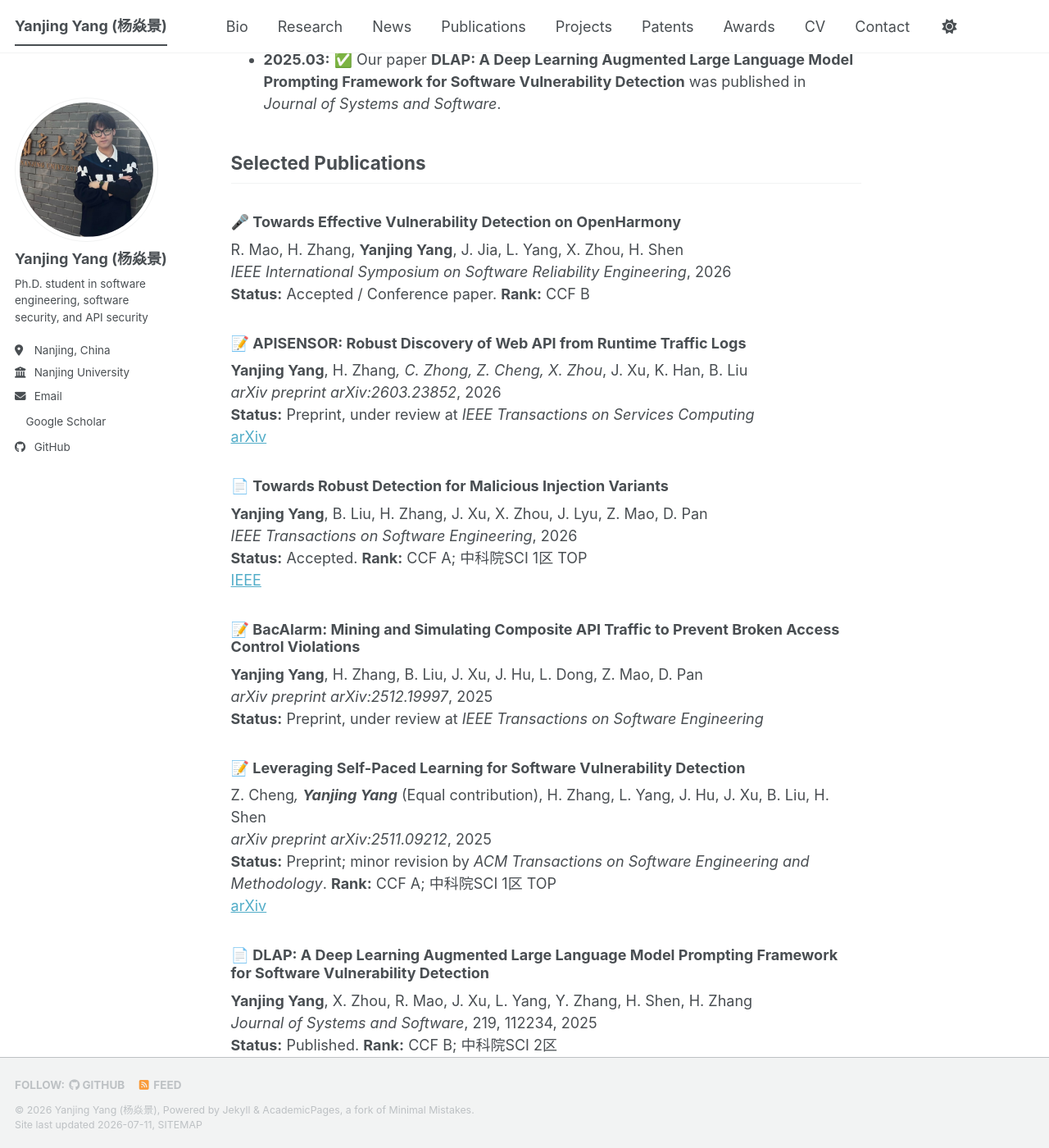
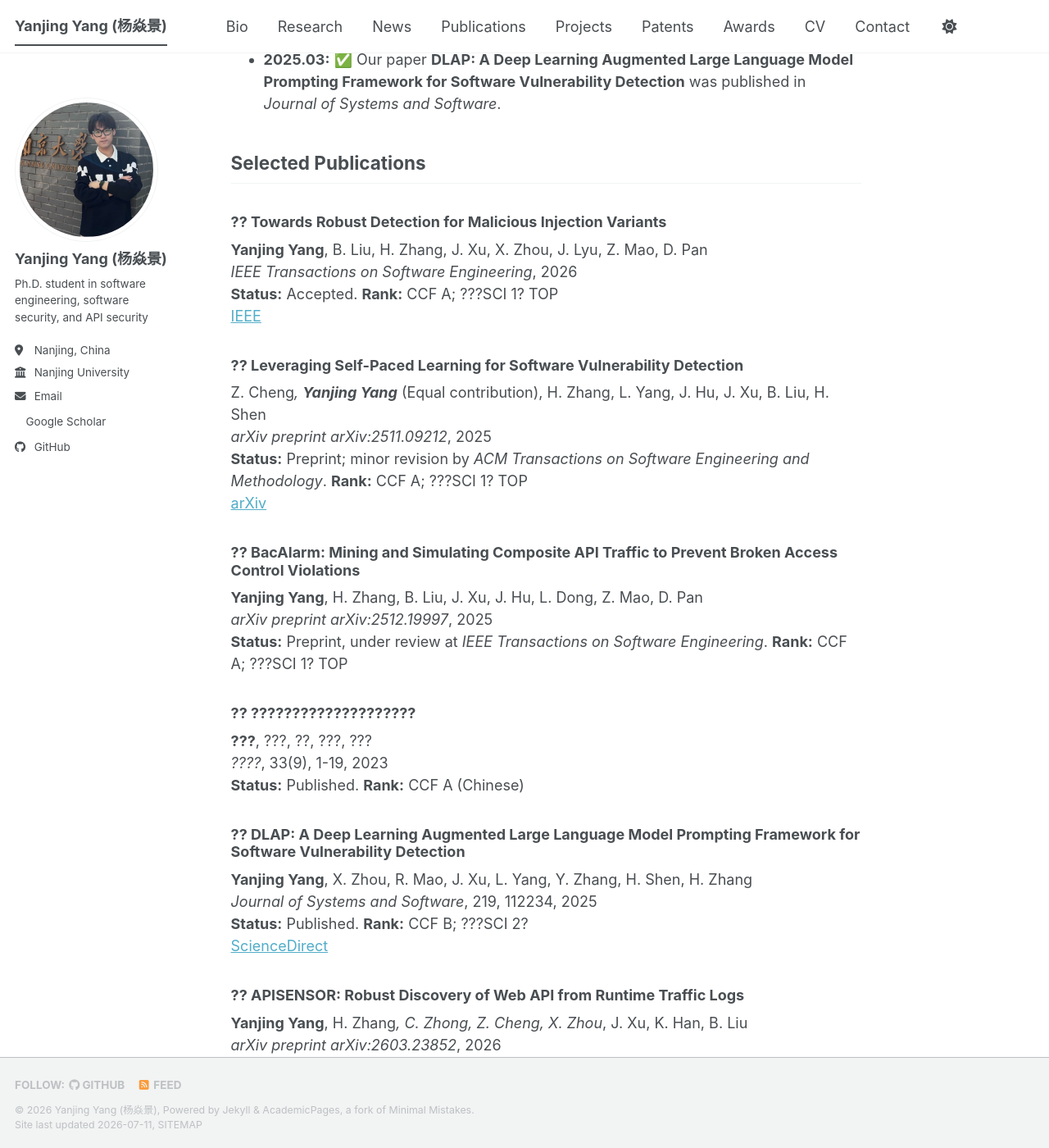
Before and after one commit to Yang-Yanjing/Yang-Yanjing.github.io, a Jekyll site: the page built from _pages/about.md, in a window 1280 px wide and 1400 px high, scrolled down 2172 px. Shown: the whole window at 82% size. Built offline with Jekyll 4.4.1, drawn with Linux system fonts in a browser that asks for light colours; a style sheet for code colours, icons or effects is not loaded; some of the changed text lies outside the part shown.

Commit message:
Reorder publications by authorship and rank

```diff
--- a/_pages/about.md
+++ b/_pages/about.md
@@ -51,90 +51,90 @@ B.Sc. in Software Engineering, Outstanding Undergraduate, GPA 3.88/4, Sep. 2018
 
 ## Selected Publications
 
-### 🎤 Towards Effective Vulnerability Detection on OpenHarmony
+### ?? Towards Robust Detection for Malicious Injection Variants
 
-R. Mao, H. Zhang, **Yanjing Yang**, J. Jia, L. Yang, X. Zhou, H. Shen
-*IEEE International Symposium on Software Reliability Engineering*, 2026
-**Status:** Accepted / Conference paper. **Rank:** CCF B
+**Yanjing Yang**, B. Liu, H. Zhang, J. Xu, X. Zhou, J. Lyu, Z. Mao, D. Pan
+*IEEE Transactions on Software Engineering*, 2026
+**Status:** Accepted. **Rank:** CCF A; ???SCI 1? TOP
+[IEEE](https://www.computer.org/csdl/journal/ts/5555/01/11360768/2dw1f21TKAU)
 
-### 📝 APISENSOR: Robust Discovery of Web API from Runtime Traffic Logs
+### ?? Leveraging Self-Paced Learning for Software Vulnerability Detection
+
+Z. Cheng*, **Yanjing Yang*** (Equal contribution), H. Zhang, L. Yang, J. Hu, J. Xu, B. Liu, H. Shen
+*arXiv preprint arXiv:2511.09212*, 2025
+**Status:** Preprint; minor revision by *ACM Transactions on Software Engineering and Methodology*. **Rank:** CCF A; ???SCI 1? TOP
+[arXiv](https://arxiv.org/abs/2511.09212)
+
+### ?? BacAlarm: Mining and Simulating Composite API Traffic to Prevent Broken Access Control Violations
+
+**Yanjing Yang**, H. Zhang, B. Liu, J. Xu, J. Hu, L. Dong, Z. Mao, D. Pan
+*arXiv preprint arXiv:2512.19997*, 2025
+**Status:** Preprint, under review at *IEEE Transactions on Software Engineering*. **Rank:** CCF A; ???SCI 1? TOP
+
+### ?? ????????????????????
+
+**???**, ???, ??, ???, ???
+*????*, 33(9), 1-19, 2023
+**Status:** Published. **Rank:** CCF A (Chinese)
+
+### ?? DLAP: A Deep Learning Augmented Large Language Model Prompting Framework for Software Vulnerability Detection
+
+**Yanjing Yang**, X. Zhou, R. Mao, J. Xu, L. Yang, Y. Zhang, H. Shen, H. Zhang
+*Journal of Systems and Software*, 219, 112234, 2025
+**Status:** Published. **Rank:** CCF B; ???SCI 2?
+[ScienceDirect](https://www.sciencedirect.com/science/article/abs/pii/S0164121224002784)
+
+### ?? APISENSOR: Robust Discovery of Web API from Runtime Traffic Logs
 
 **Yanjing Yang**, H. Zhang*, C. Zhong, Z. Cheng, X. Zhou*, J. Xu, K. Han, B. Liu
 *arXiv preprint arXiv:2603.23852*, 2026
 **Status:** Preprint, under review at *IEEE Transactions on Services Computing*
 [arXiv](https://arxiv.org/abs/2603.23852)
 
-### 📄 Towards Robust Detection for Malicious Injection Variants
-
-**Yanjing Yang**, B. Liu, H. Zhang, J. Xu, X. Zhou, J. Lyu, Z. Mao, D. Pan
-*IEEE Transactions on Software Engineering*, 2026
-**Status:** Accepted. **Rank:** CCF A; 中科院SCI 1区 TOP
-[IEEE](https://www.computer.org/csdl/journal/ts/5555/01/11360768/2dw1f21TKAU)
-
-### 📝 BacAlarm: Mining and Simulating Composite API Traffic to Prevent Broken Access Control Violations
-
-**Yanjing Yang**, H. Zhang, B. Liu, J. Xu, J. Hu, L. Dong, Z. Mao, D. Pan
-*arXiv preprint arXiv:2512.19997*, 2025
-**Status:** Preprint, under review at *IEEE Transactions on Software Engineering*
-
-### 📝 Leveraging Self-Paced Learning for Software Vulnerability Detection
-
-Z. Cheng*, **Yanjing Yang*** (Equal contribution), H. Zhang, L. Yang, J. Hu, J. Xu, B. Liu, H. Shen
-*arXiv preprint arXiv:2511.09212*, 2025
-**Status:** Preprint; minor revision by *ACM Transactions on Software Engineering and Methodology*. **Rank:** CCF A; 中科院SCI 1区 TOP
-[arXiv](https://arxiv.org/abs/2511.09212)
-
-### 📄 DLAP: A Deep Learning Augmented Large Language Model Prompting Framework for Software Vulnerability Detection
-
-**Yanjing Yang**, X. Zhou, R. Mao, J. Xu, L. Yang, Y. Zhang, H. Shen, H. Zhang
-*Journal of Systems and Software*, 219, 112234, 2025
-**Status:** Published. **Rank:** CCF B; 中科院SCI 2区
-[ScienceDirect](https://www.sciencedirect.com/science/article/abs/pii/S0164121224002784)
-
-### 📄 源码处理场景下人工智能系统鲁棒性验证方法
-
-**杨焱景**, 毛润丰, 谭睿, 沈海峰, 荣国平
-*软件学报*, 33(9), 1-19, 2023
-**Status:** Published. **Rank:** CCF A (Chinese)
-
-### 🎤 MSPLD: Shilling Attack Detection Model Based on Meta Self-Paced Learning
+### ?? MSPLD: Shilling Attack Detection Model Based on Meta Self-Paced Learning
 
 **Yanjing Yang**, M. Gao, Y. Li, F. Wu, J. Wang, Q. Zhao
 *International Joint Conference on Neural Networks*, 1-8, 2021
 **Status:** Published / Oral Presentation. **Rank:** CCF C
 
-### 📄 One Size Does Not Fit All: Investigating Efficacy of Perplexity in Detecting LLM-Generated Code
+### ?? One Size Does Not Fit All: Investigating Efficacy of Perplexity in Detecting LLM-Generated Code
 
 J. Xu, H. Zhang, **Yanjing Yang**, L. Yang, Z. Cheng, J. Lyu, B. Liu, X. Zhou, A. Bacchelli, K. C. Yin, K. C. Thiam
 *ACM Transactions on Software Engineering and Methodology*, 35(5), 1-34, 2026
-**Status:** Published. **Rank:** CCF A; 中科院SCI 1区 TOP
+**Status:** Published. **Rank:** CCF A; ???SCI 1? TOP
 [ACM](https://dl.acm.org/doi/abs/10.1145/3748506) / [arXiv](https://arxiv.org/abs/2412.16525)
 
-### 📄 Automated Localization of Affected Libraries and Versions from Vulnerability Reports
+### ?? Automated Localization of Affected Libraries and Versions from Vulnerability Reports
 
 J. Xu, H. Zhang, X. Zhou, **Yanjing Yang**, J. Hu, X. Li, L. Yang, B. Liu
 *IEEE Transactions on Software Engineering*, 2026
-**Status:** Accepted. **Rank:** CCF A; 中科院SCI 1区 TOP
+**Status:** Accepted. **Rank:** CCF A; ???SCI 1? TOP
 
-### 🎤 Securing Self-Managed Third-Party Libraries
+### ?? Securing Self-Managed Third-Party Libraries
 
 X. Zhou, J. Xu, H. Zhang, **Yanjing Yang**, L. Yang, B. Liu, H. Tang
 *40th IEEE/ACM International Conference on Automated Software Engineering*, 2025
 **Status:** Accepted / Conference paper. **Rank:** CCF A
 
-### 📄 一种基于大语言模型的多来源漏洞影响库识别方法
+### ?? ??????????????????????
 
 **Yanjing Yang**, et al.
-*计算机学报*, 2025
+*?????*, 2025
 **Status:** Published. **Rank:** CCF A (Chinese)
 
-### 📄 Automated Detection of Affected Libraries from Vulnerability Reports
+### ?? Towards Effective Vulnerability Detection on OpenHarmony
+
+R. Mao, H. Zhang, **Yanjing Yang**, J. Jia, L. Yang, X. Zhou, H. Shen
+*IEEE International Symposium on Software Reliability Engineering*, 2026
+**Status:** Accepted / Conference paper. **Rank:** CCF B
+
+### ?? Automated Detection of Affected Libraries from Vulnerability Reports
 
 J. Xu, H. Zhang, X. Zhou, **Yanjing Yang**, R. Mao, X. Li, L. Yang, H. Shen
 *Automated Software Engineering*, 32(2), 73, 2025
-**Status:** Published. **Rank:** CCF B; 中科院SCI 4区
+**Status:** Published. **Rank:** CCF B; ???SCI 4?
 
-### 📝 Enhancing the Accuracy and Comprehensibility in Architectural Tactics Detection via Small Model-Augmented Prompt Engineering
+### ?? Enhancing the Accuracy and Comprehensibility in Architectural Tactics Detection via Small Model-Augmented Prompt Engineering
 
 L. Cao, H. Zhang, S. Li, D. Li, **Yanjing Yang**, C. Zhong, X. Zhou, Y. Xie
 *arXiv preprint arXiv:2503.03609*, 2025
```
Also changed, not shown: _data/cv.json (+54 -54 lines), _pages/cv.md (+12 -12 lines), _pages/publications.html (+8 -18 lines).
